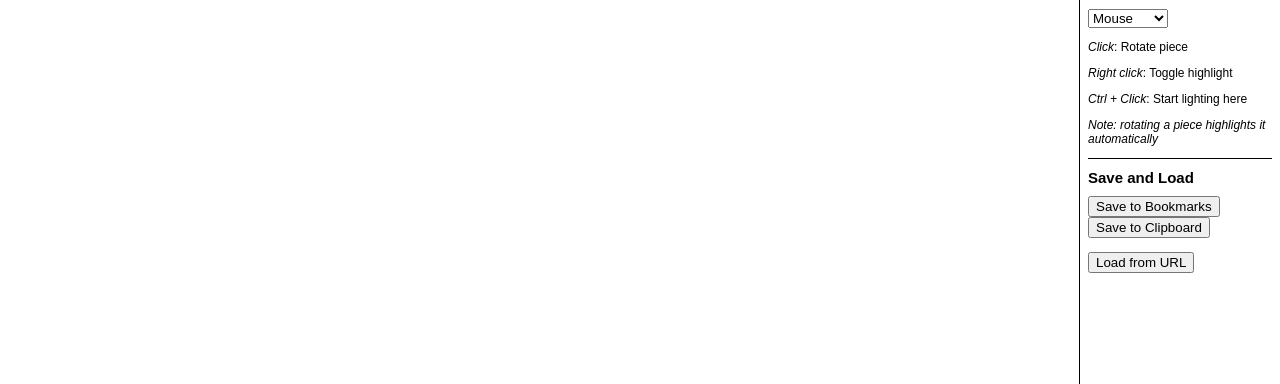
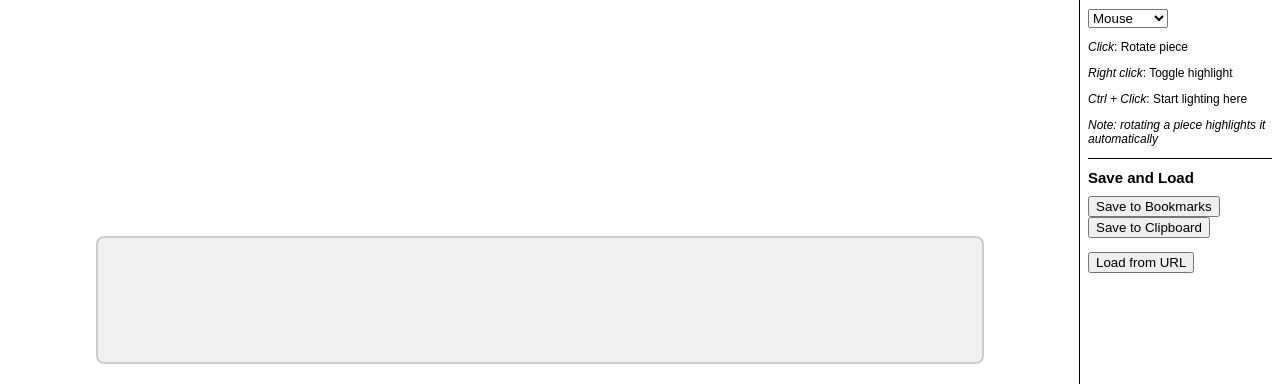
Before and after one commit to ausdotsn50/linking-alzar-pipes, a plain HTML site: page pipes.html in a window 1280 px wide. Shown: the part 416-800 px from the top of the page. Drawn offline with Linux system fonts and the light colour scheme.

Commit message:
below-canvas addition

```diff
--- a/pipes.html
+++ b/pipes.html
@@ -11,6 +11,7 @@
         <script type="text/javascript" src="scripts/control.js"></script>
         <script type="text/javascript" src="scripts/io.js"></script>
         <script type="text/javascript" src="scripts/pipes.js"></script>
+
         <style type="text/css">
             .t{}
         </style>
@@ -23,6 +24,34 @@ body {font-family: arial, sans-serif}
             .menu hr {border: none; border-top: 1px solid black}
 
             .won {background-color: yellow}
+
+            /* New styles for layout */
+            #gameArea {
+                position: absolute;
+                left: 0;
+                right: 200px; /* Account for sidebar */
+                top: 0;
+                bottom: 0;
+                pointer-events: none; /* Let clicks pass through to canvas */
+            }
+
+            #gameArea > * {
+                pointer-events: auto; /* Re-enable clicks for children */
+            }
+
+            #belowCanvas {
+                position: absolute;
+                left: 50%;
+                transform: translateX(-50%);
+                bottom: 20px;
+                width: 80%;
+                min-height: 100px;
+                background-color: #f0f0f0;
+                border: 2px solid #ccc;
+                border-radius: 8px;
+                padding: 10px;
+                z-index: 1;
+            }
         </style>
     </head>
     <body style="margin:0; padding:0" onload="init()" onkeydown="return controller.eventprocess(event)" onkeypress="controller.eventprocess(event)">
@@ -56,7 +85,6 @@ body {font-family: arial, sans-serif}
                 <hr />
                 -->
 
-
                 <h1>Timer</h1>
                 <div id="timer" style="font-size: 40px; border: 1px solid black; text-align: center">00:00:00</div>
 
@@ -74,7 +102,15 @@ body {font-family: arial, sans-serif}
                 <input type="button" value="Load from URL" onclick="io.loadPrompt(); this.blur();">
             </div>
         </div>
-		<canvas width="1" height="1" style="position:absolute" id="gameContent" oncontextmenu="return false;" onselectstart="return false;" onmouseup="controller.eventprocess(event)" onmousedown="controller.eventprocess(event)" onclick="controller.eventprocess(event)" ondblclick="controller.eventprocess(event)" onmousemove="controller.eventprocess(event)" onmouseover="controller.eventprocess(event)" onmouseout="controller.eventprocess(event)"></canvas>
+        <div id="gameArea">
+            <canvas width="1" height="1" style="position:absolute" id="gameContent" oncontextmenu="return false;"
+                onselectstart="return false;" onmouseup="controller.eventprocess(event)" onmousedown="controller.eventprocess(event)" onclick="controller.eventprocess(event)" ondblclick="controller.eventprocess(event)" onmousemove="controller.eventprocess(event)" onmouseover="controller.eventprocess(event)" onmouseout="controller.eventprocess(event)"></canvas>
+
+            <div id="belowCanvas">
+                <canvas id="draggablePipes" width="600" height="100"></canvas>
+            </div>
+        </div>
+
         <div id="menu_placeholder" class="t1" style="left: 1px;"></div>
     </body>
 </html>
```
Also changed, not shown: images/tileset_24.png (deleted), images/tileset_32.png (deleted), images/tileset_48.png (deleted), images/tileset_96.png (deleted). Lines whose indentation alone changed are shown as unchanged.
